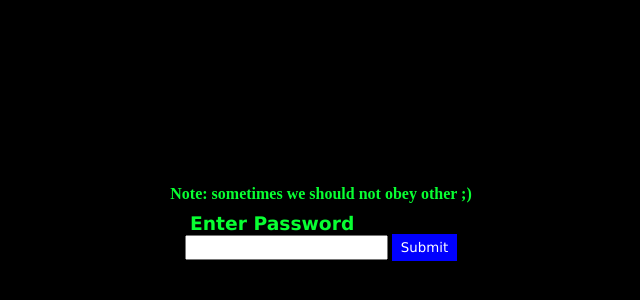
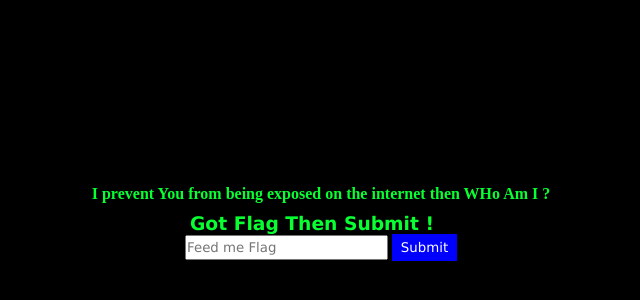
Before and after one commit to Sankalpa-Acharya/challenGe, a plain HTML site: page index.html in a window 1280 px wide. Shown: the part 172-472 px from the top of the page, without its empty margins (319-959 px from the left). Drawn offline with Linux system fonts and the light colour scheme.

Commit message:
Update index.html

```diff
--- a/index.html
+++ b/index.html
@@ -8,17 +8,20 @@
     <title>Your Task</title>
 </head>
 <body>
-    <!-- first try given password if that does't work  -->
-<!-- open JavaScript file there is new password :D -->
+
+<!-- nothing in source code  -->
+
 <div class="container">
-    <b>Note:  sometimes we should not obey other ;)</b>
+    <b>I prevent You from being exposed on the internet then WHo Am I ?</b>
     <div class="content">
-        <h3>Enter Password</h3>
-        <input id="input" type="password">
+        <h3>Got Flag Then Submit !</h3>
+        <input placeholder="Feed me Flag" id="input" type="text">
         <button id="btn">Submit</button>
     </div>
 </div>
+
+
 <script src="script.js"></script>
-<!-- -----alt means to alert :)-->
+
 </body>
 </html>
```
